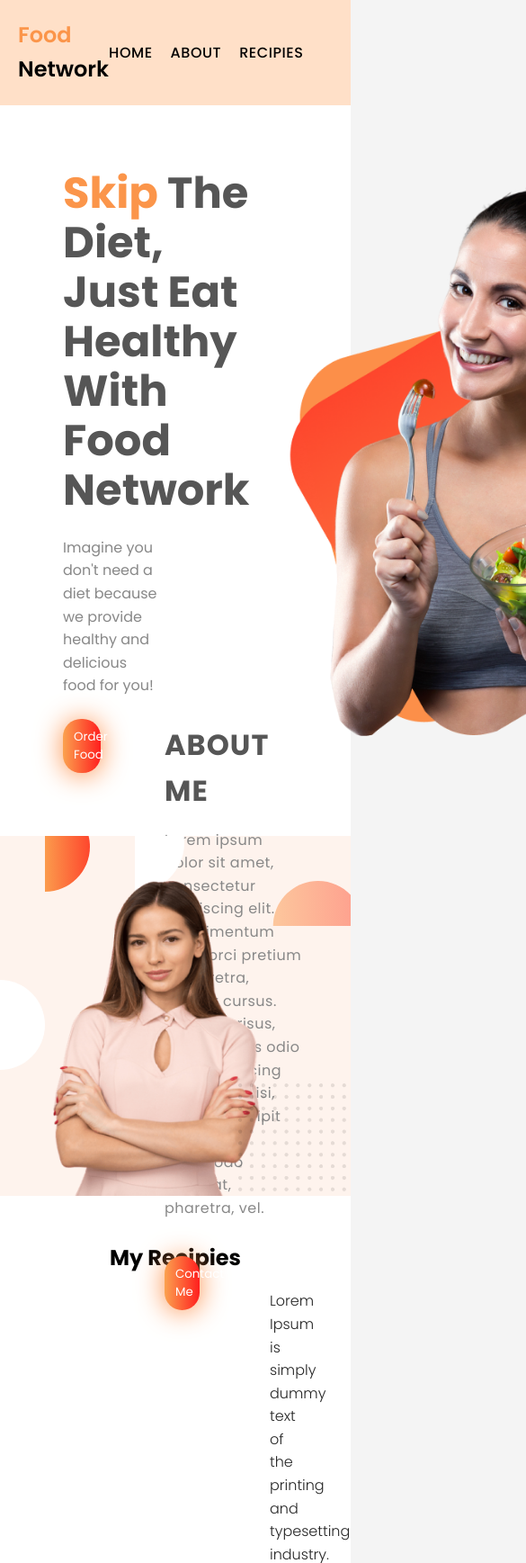
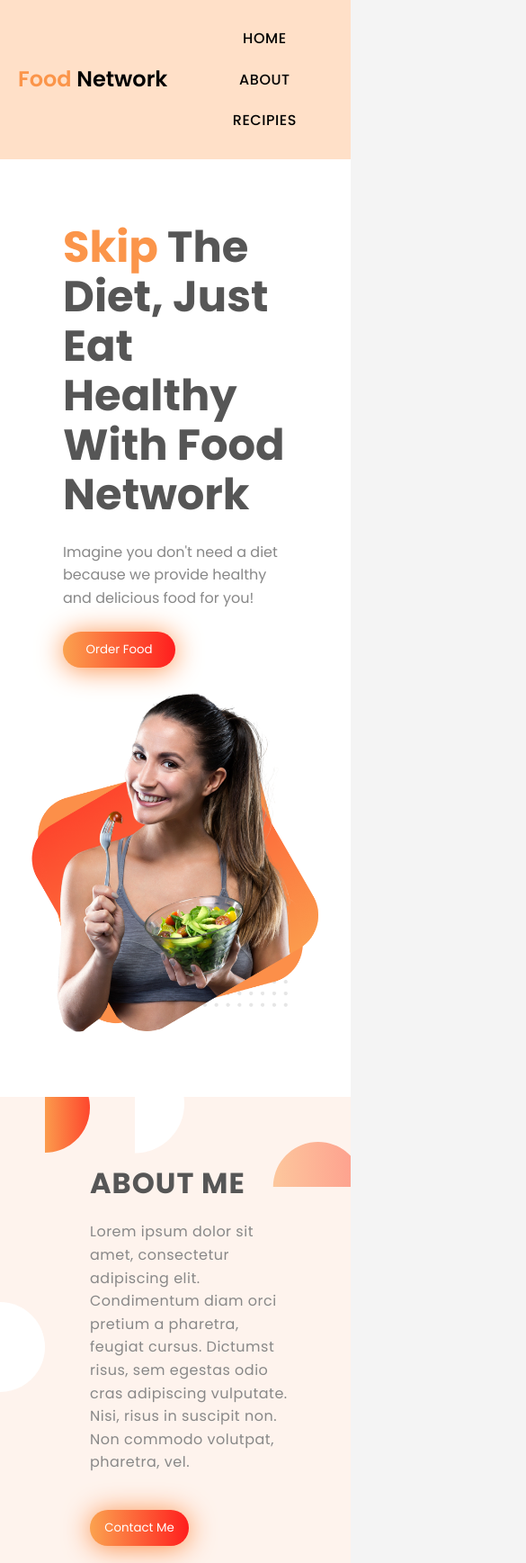
Before and after one commit to 1Nonly-Web-Developer/Food-Network---Website, a plain HTML site: page Index.html in a window 390 px wide. Shown: the top 1737 px of the page at 90% size, 585 px wide, since content can reach past the window. Drawn offline with Linux system fonts and the light colour scheme.

Commit message:
Food Network With Responsive Design

```diff
--- a/CSS/Style.css
+++ b/CSS/Style.css
@@ -22,7 +22,7 @@ body {
 #header {
     max-width: 1200px;
     margin: 0 auto;
-    padding: 20px;
+    padding: 30px 20px;
     background-color: #ffe0c8;
 }
 
@@ -83,7 +83,6 @@ body {
 }
 
 #hero .hero-flex .left-content p {
-    padding-right: 100px;
     color: #888888;
     margin-bottom: 1.5rem;
 }
@@ -98,7 +97,7 @@ body {
     box-shadow: 0px 2px 30px #FC8F49;
     text-transform: capitalize;
     font-weight: normal;
-    width: 20%;
+    width: 50%;
     transition: 0.3s ease-in-out;
 }
 
@@ -122,11 +121,8 @@ body {
     max-width: 1200px;
     margin: 0px auto;
     background-color: #fef3ed;
-    height: 400px;
+    padding: 70px;
     position: relative;
-}
-
-#about {
     display: flex;
     justify-content: space-around;
     align-items: center;
@@ -158,16 +154,14 @@ body {
     left: 15%;
 }
 
-#about .about-right {
-    right: 100px;
-    top: 50px;
-    width: 40%;
-}
-
 #about .about-right .svg-4 {
     position: absolute;
     top: 50px;
     right: 0;
+}
+
+#about .about-right {
+    width: 50%;
 }
 
 #about .about-right h2 {
@@ -201,7 +195,7 @@ body {
     box-shadow: 0px 2px 30px #FC8F49;
     text-transform: capitalize;
     font-weight: normal;
-    width: 25%;
+    width: 50%;
     transition: 0.3s ease-in-out;
 }
 
@@ -225,28 +219,27 @@ body {
 #recipi .recipi-content p {
     margin-bottom: 1.5rem;
     padding: 0 40px;
-    margin-bottom: 2rem;
-    padding: 0 250px;
     font-weight: 300;
     color: #252525;
 }
 
-.recipi-boxes{
+.recipi-boxes {
     display: flex;
     justify-content: space-between;
     align-items: center;
 }
 
-.recipi-box{
+.recipi-box {
     box-shadow: 0px 4px 12px #ccc;
     transition: 0.4s ease-in;
 }
 
-.recipi-box:hover{
+.recipi-box:hover {
     transform: scale(1.06);
 }
 
-.recipi-boxes .recipi-box{
+.recipi-boxes .recipi-box {
+    margin: 20px 0;
     flex: 1 1 340px;
     max-width: 340px;
     padding: 20px;
@@ -254,52 +247,51 @@ body {
     border-radius: 20px;
 }
 
-.recipi-boxes .recipi-box h3{
+.recipi-boxes .recipi-box h3 {
     margin: 0.9rem 0;
     color: #252525;
     font-size: 1.5rem;
 }
 
-.recipi-boxes .recipi-box p{
+.recipi-boxes .recipi-box p {
     font-weight: 300;
     color: #252525;
 }
 
 /* Stats Section */
 
-#stats{
+#stats {
     background-color: #fff;
     max-width: 1200px;
     margin: 0 auto;
     padding: 50px;
 }
 
-#stats .stats-container{
+#stats .stats-container {
     box-shadow: 0px 4px 14px #bcbcbc;
     border-radius: 20px;
 }
 
-#stats .stats-flex{
+#stats .stats-flex {
     display: flex;
     justify-content: space-evenly;
-    align-items: center;
     padding: 50px;
 }
 
-#stats .stats-flex .card p{
+#stats .stats-flex .card p {
     font-weight: 300;
     color: #252525;
 }
 
 /* footer */
 
-footer{
+footer {
     max-width: 1200px;
     margin: 0 auto;
     margin-bottom: 4rem;
     padding: 30px;
     text-align: center;
-    background-image: url("/SVG/waves-white-footer.svg"),linear-gradient(to left, #000000,#323232);
+    background-image: url("/SVG/waves-white-footer.svg"), linear-gradient(to left, #000000, #323232);
 }
 
 footer .foot-logo a span {
@@ -310,12 +302,76 @@ footer .foot-logo a h1 {
     color: #fb954a;
 }
 
-footer p{
+footer p {
     color: #fff;
 }
 
-footer h4{
+footer h4 {
     margin: 10px 0;
     color: #fff;
     font-weight: 600;
 }
+
+/* Responsive Design */
+
+@media (max-width: 768px) {
+    .nav-ul-list {
+        flex-direction: column;
+        gap: 10px;
+        display: none;
+    }
+
+    .navbar.open .nav-ul-list {
+        display: flex;
+    }
+
+    .stats-flex {
+        flex-direction: column;
+    }
+
+    .hero-flex {
+        flex-direction: column;
+    }
+
+
+    .recipi-boxes {
+        flex-direction: column;
+    }
+}
+
+@media (max-width: 480px) {
+    .hero-flex .left-content h2 {
+        font-size: 2rem;
+        line-height: 35px;
+    }
+
+    .about-left img {
+        display: none;
+    }
+
+    .order-btn button {
+        width: 50%;
+    }
+
+    .right-content .right-content-img-1 {
+        height: 400px;
+        width: 350px;
+    }
+
+    .about-right {
+        flex: 1;
+    }
+
+    .about-right img {
+        display: none;
+    }
+
+    #stats {
+        padding: 20px;
+    }
+
+    #recipi {
+        padding: 20px;
+    }
+
+}
--- a/Index.html
+++ b/Index.html
@@ -1,6 +1,5 @@
 <!DOCTYPE html>
 <html lang="en">
-
 <head>
     <meta charset="UTF-8">
     <meta name="viewport" content="width=device-width, initial-scale=1.0">
@@ -8,7 +7,7 @@
     <!-- CSS link -->
     <link rel="stylesheet" href="/CSS/Style.css">
     <!-- Favicon link -->
-    <link rel="shortcut icon" href="/Img/Favicon.png" type="image/x-icon">
+    <link rel="shortcut icon" href="/Img/Person Image-1.png" type="image/x-icon">
 </head>
 
 <body>
@@ -21,9 +20,9 @@
                 </a>
             </div>
             <ul class="nav-ul-list">
-                <li class="nav-list"><a href="#" class="nav-link">Home</a></li>
-                <li class="nav-list"><a href="#" class="nav-link">About</a></li>
-                <li class="nav-list"><a href="#" class="nav-link">Recipies</a></li>
+                <li class="nav-list"><a href="Index.html" class="nav-link">Home</a></li>
+                <li class="nav-list"><a href="#about" class="nav-link">About</a></li>
+                <li class="nav-list"><a href="#recipi" class="nav-link">Recipies</a></li>
             </ul>
         </nav>
     </header>
@@ -41,7 +40,7 @@
                 </div>
                 <div class="right-content">
                     <img src="/Img/Person Image-1.png" alt="Person-Poster" height="647.23px" width="558.26px"
-                        style="position: relative; z-index: 5;">
+                        style="position: relative; z-index: 5;" class="right-content-img-1">
                     <img src="/Img/Bg-Dots.png" alt="Dots" class="absolute-dots" height="120px" width="120px">
                 </div>
             </div>
```
